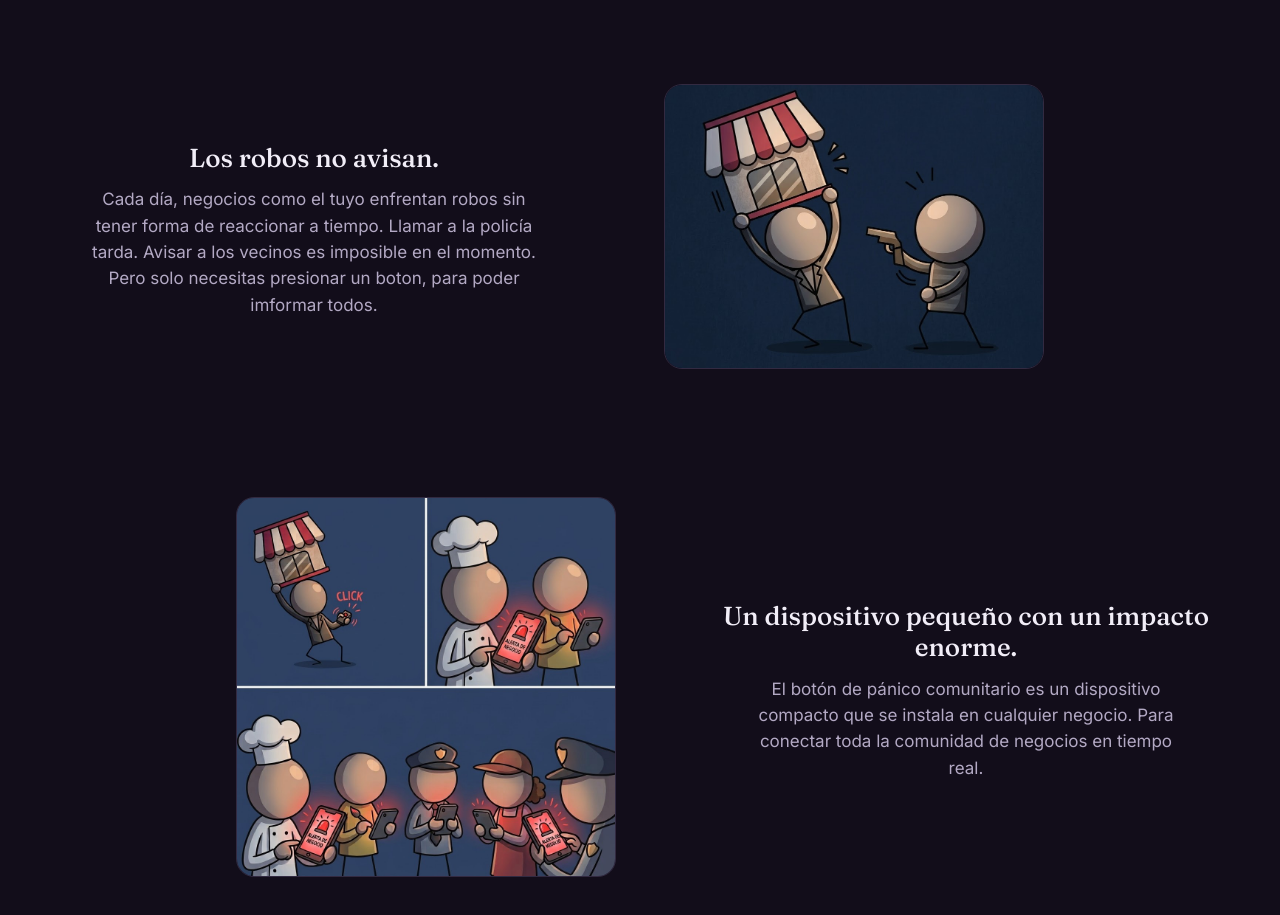
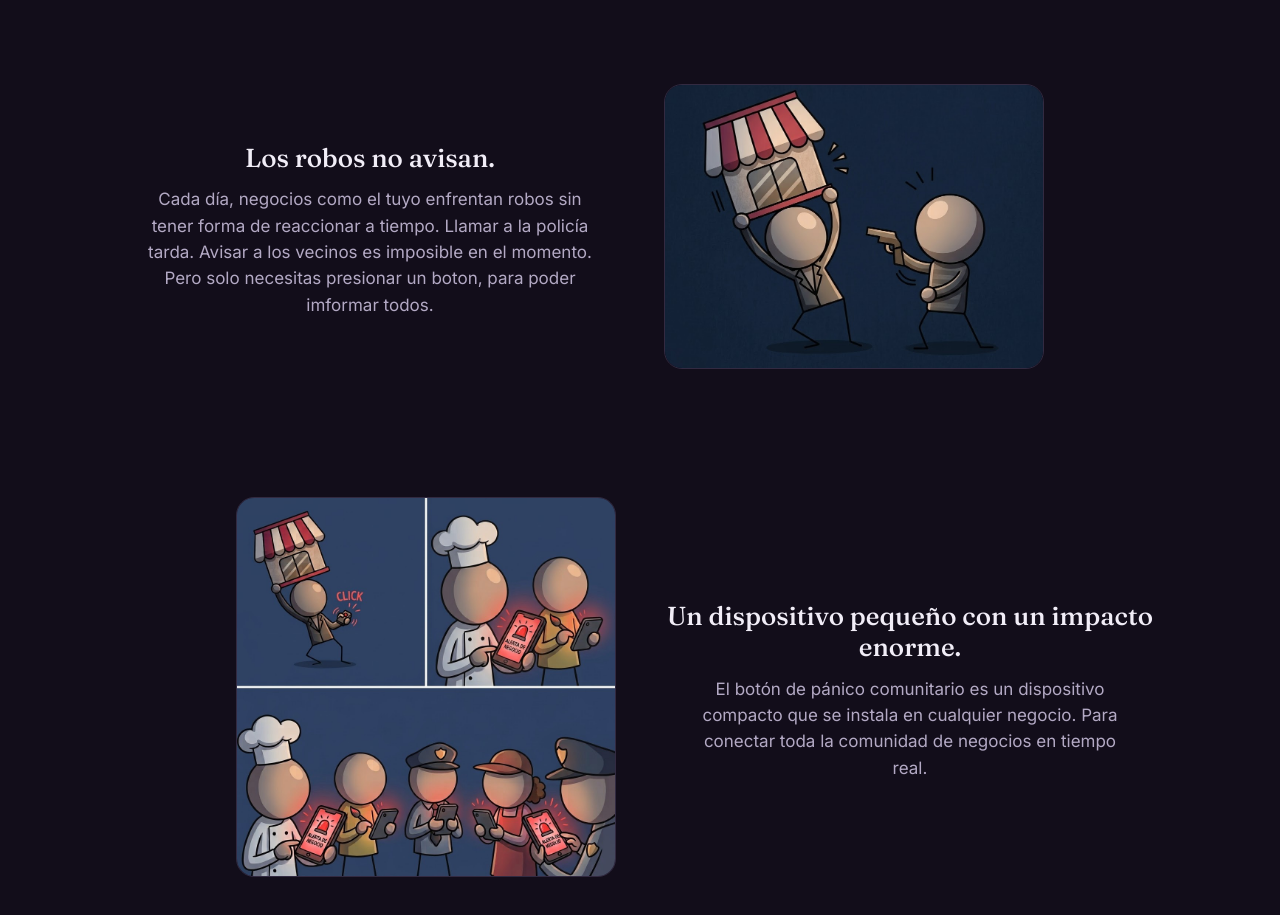
Before and after one commit to ChinoDFO/SCILD-web, a React (Vite) app: page / in a window 1280 px wide. Shown: the part 780-1695 px from the top of the page. Built offline with nearby package versions, Linux system fonts and the light colour scheme; no server answers.

Commit message:
Solución de errores de diseño II

```diff
--- a/src/pages/Landing.jsx
+++ b/src/pages/Landing.jsx
@@ -94,6 +94,10 @@ export default function Landing() {
       </header>
 
       {/* ---------- HERO CON PARALLAX ---------- */}
+      {/* El logo, "SCILD", la frase y el botón salen centrados. Para
+          moverlos a la izquierda o a la derecha, eso se ajusta en
+          Landing.css: ".landing-hero" y ".landing-hero-contenido"
+          (align-items + text-align). */}
       <section className="landing-hero">
         <div
           className="landing-hero-capa landing-hero-capa-fondo"
@@ -177,9 +181,16 @@ export default function Landing() {
 
       {/* ---------- SECCIONES DE CONTENIDO (deslizantes al aparecer) ---------- */}
       {/* "El problema": toda la sección entra deslizándose de izquierda a
-          derecha, como una ventana que se abre desde el borde izquierdo. */}
+          derecha, como una ventana que se abre desde el borde izquierdo.
+
+          El div que va PRIMERO aquí abajo (el texto) es el que queda del
+          lado IZQUIERDO de la pantalla, y el segundo (la imagen) del lado
+          DERECHO. Si los cambias de orden, cambian de lado.
+          Para mover el texto/título DENTRO de su lado (centrado, pegado a
+          la izq. o a la der.), eso se ajusta en Landing.css, en
+          ".landing-bloque-texto" (align-items + text-align). */}
       <section className="landing-bloque">
-        <div className="landing-bloque-texto reveal reveal-izquierda">
+        <div className="landing-bloque-texto reveal ">
           <span className="landing-bloque-etiqueta"></span>
           <h2>Los robos no avisan.</h2>
           <p>
@@ -195,12 +206,18 @@ export default function Landing() {
 
       {/* "La explicación": entra de derecha a izquierda, en sentido
           contrario a la sección anterior, para que la página se sienta
-          más dinámica al bajar. */}
+          más dinámica al bajar.
+
+          Aquí la imagen va PRIMERO (queda a la izquierda) y el texto
+          SEGUNDO (queda a la derecha) — al revés que en la sección de
+          arriba. Si quieres que también el texto quede a la izquierda
+          en esta sección, solo cambia el orden de los dos <div> de aquí
+          abajo (pon primero el que dice "landing-bloque-texto"). */}
       <section className="landing-bloque landing-bloque-alterno">
         <div className="landing-bloque-media landing-bloque-media-completa reveal reveal-derecha">
           <img src="/img-scild/alarma.jpeg" alt="Botón de pánico activando una alerta que llega a toda la comunidad de negocios" />
         </div>
-        <div className="landing-bloque-texto reveal reveal-derecha">
+        <div className="landing-bloque-texto reveal reveal">
           <span className="landing-bloque-etiqueta"></span>
           <h2>Un dispositivo pequeño con un impacto enorme.</h2>
           <p>
@@ -244,6 +261,8 @@ export default function Landing() {
       </section>
 
       {/* ---------- LLAMADO A LA ACCIÓN FINAL ---------- */}
+      {/* Para mover este bloque a la izquierda/derecha: Landing.css,
+          ".landing-cta-final" (text-align). */}
       <section className="landing-cta-final reveal">
         <h2>¿Listo para tu botón SCILD?</h2>
         <p>Una alerta a todo tu equipo, al instante.</p>
```
Also changed, not shown: src/pages/Landing.css (+36 -1 lines).
